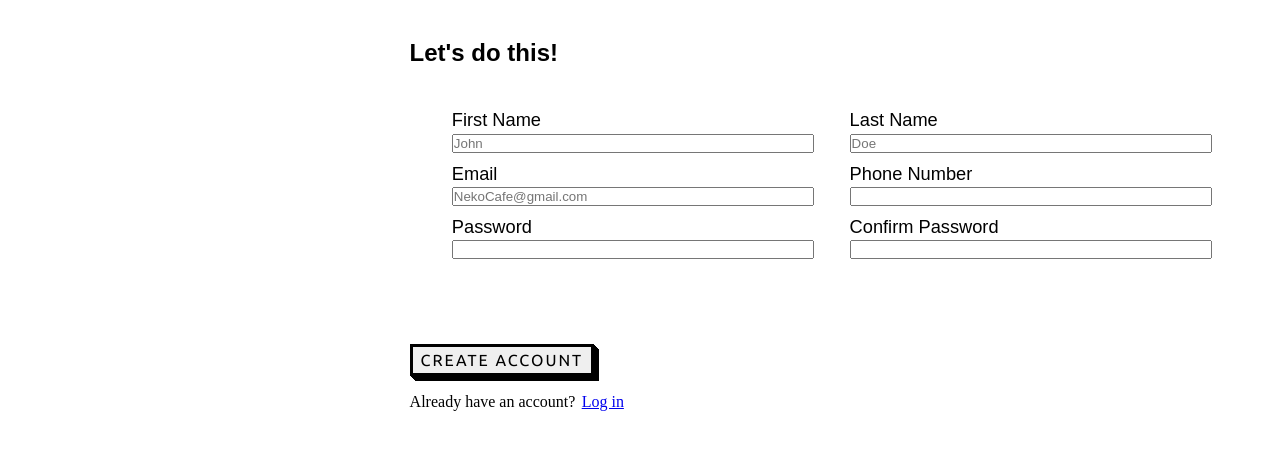
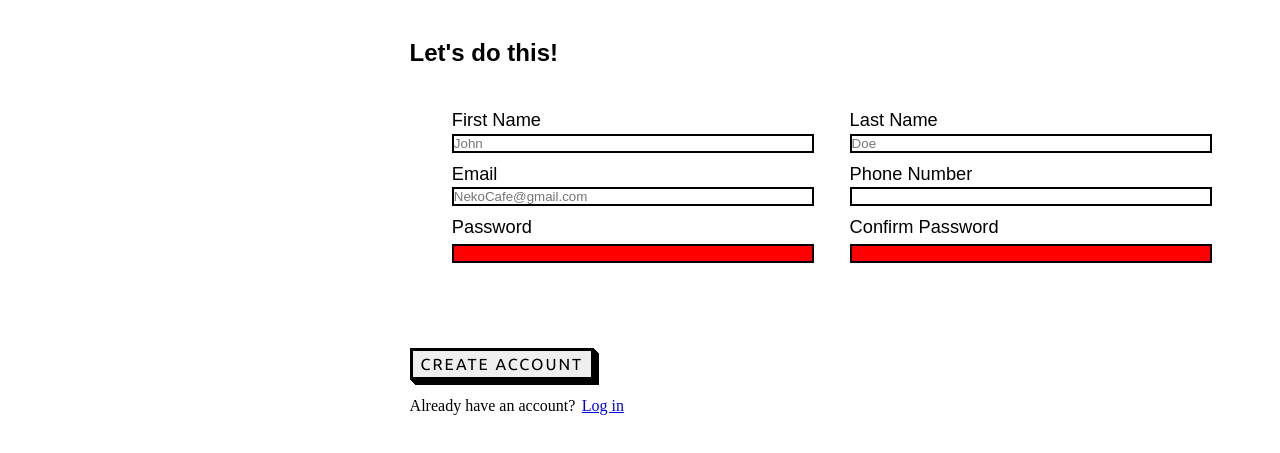
Before and after one commit to Yashido/sign-up, a plain HTML site: page index.html in a window 1280 px wide. Shown: the part 281-734 px from the top of the page. Drawn offline with Linux system fonts and the light colour scheme; a web font is replaced by a local one.

Commit message:
Error class

```diff
--- a/index.html
+++ b/index.html
@@ -42,7 +42,7 @@
                         </div>
                         <div class="form-field">
                             <label for="password">Password</label>
-                            <input type="password" name="password" id="password" required pattern="(?=.*[a-z])(?=.*[A-Z])(?=.*[0-9])(?=.*[^A-Za-z0-9])(?=.{8,})">
+                            <input type="password" name="password" class="error" id="password" required pattern="(?=.*[a-z])(?=.*[A-Z])(?=.*[0-9])(?=.*[^A-Za-z0-9])(?=.{8,})">
                         </div>
                     </div>
                     <div class="form-right-field">
@@ -56,7 +56,7 @@
                         </div>
                         <div class="form-field">
                             <label for="cpassword">Confirm Password</label>
-                            <input type="password" name="cpassword" id="cpassword" required pattern="(?=.*[a-z])(?=.*[A-Z])(?=.*[0-9])(?=.*[^A-Za-z0-9])(?=.{8,})">
+                            <input type="password" name="cpassword" class="error" id="cpassword" required pattern="(?=.*[a-z])(?=.*[A-Z])(?=.*[0-9])(?=.*[^A-Za-z0-9])(?=.{8,})">
                         </div>
                     </div>
                 </form>
--- a/style.css
+++ b/style.css
@@ -132,9 +132,21 @@ main {
         border-radius: 3px;
     }
 
-    input:focus{
+    input {
         outline: none;
         border: 2px solid var(--color-main);
+    }
+
+
+    .error {
+            background-color: red;
+            color: rgb(255, 51, 51);
+            font-family: sans-serif;
+            font-weight: 500;
+            text-transform: none;
+            overflow: hidden;
+            margin-top: 4px;
+
     }
 
     .submit-login {
```
